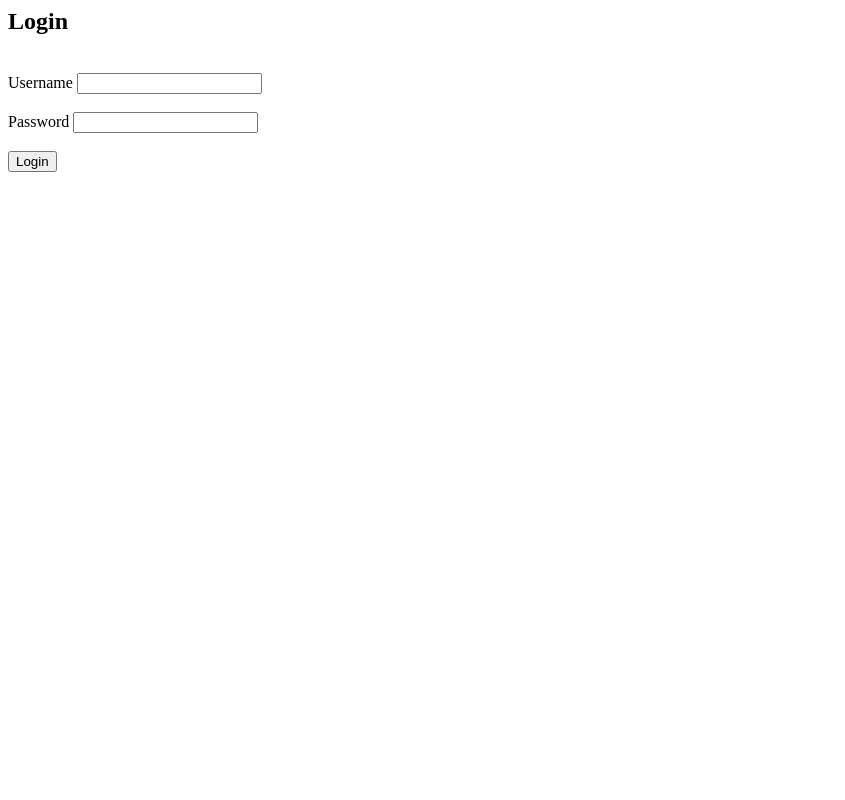
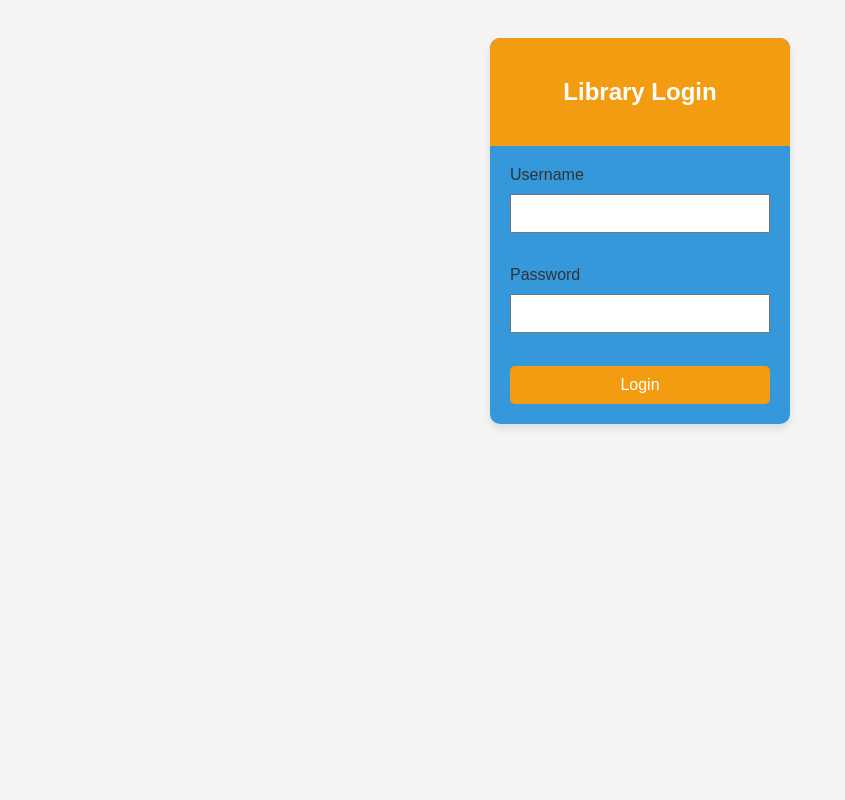
Before and after one commit to srikresna/final-project-library, a PHP site: page /yws/app/views/login/index.php in a window 1280 px wide. Shown: the whole page, without its empty margins (0-845 px from the left). Run offline with PHP 8.4, Linux system fonts and the light colour scheme; some libraries are stand-ins or nearby versions.

Commit message:
chore: update ui login

```diff
--- a/app/views/login/index.php
+++ b/app/views/login/index.php
@@ -1,10 +1,80 @@
+<!DOCTYPE html>
+<html lang="en">
+<head>
+  <meta charset="UTF-8">
+  <meta name="viewport" content="width=device-width, initial-scale=1.0">
+  <style>
+    body {
+      font-family: 'Arial', sans-serif;
+      margin: 0;
+      padding: 0;
+      background-color: #f4f4f4;
+      color: #333;
+      height: 100vh;
+    }
+
+    #login-container {
+      background-color: #3498db;
+      border-radius: 10px;
+      box-shadow: 0 4px 8px rgba(0, 0, 0, 0.1);
+      overflow: hidden;
+      width: 300px;
+      margin: 20px auto; /* Center the login container */
+    }
+
+    #login-header {
+      background-color: #f39c12;
+      padding: 20px;
+      text-align: center;
+      color: #fff;
+    }
+
+    #login-form {
+      padding: 20px;
+    }
+
+    label {
+      display: block;
+      margin-bottom: 10px;
+      color: #333;
+    }
+
+    input {
+      width: 100%;
+      padding: 10px;
+      margin-bottom: 15px;
+      box-sizing: border-box;
+    }
+
+    button {
+      background-color: #f39c12;
+      color: #fff;
+      padding: 10px;
+      border: none;
+      border-radius: 5px;
+      cursor: pointer;
+      width: 100%;
+      font-size: 16px;
+    }
+
+    button:hover {
+      background-color: #e67e22;
+    }
+  </style>
+  <title>Library Login</title>
+</head>
 <body>
+
   <div class="container">
     <div class="row justify-content-center">
       <div class="col-md-6 text-center">
-                <h2>Login</h2>
         <br>
-                <form action="<?=BASE_URL; ?>/login/loginProcess" method="POST">
+        <div id="login-container">
+          <div id="login-header">
+            <h2>Library Login</h2>
+          </div>
+          <div id="login-form">
+            <form action="<?= BASE_URL; ?>/login/loginProcess" method="POST">
               <div class="form-group">
                 <label for="username">Username</label>
                 <input type="text" class="form-control" id="username" name="username" required>
@@ -20,5 +90,8 @@
           </div>
         </div>
       </div>
+    </div>
+  </div>
+
 </body>
 </html>
```
Lines whose indentation alone changed are shown as unchanged.
